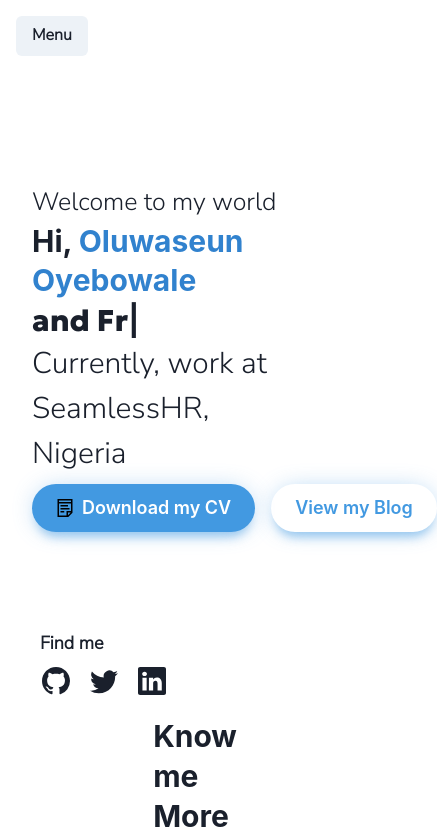
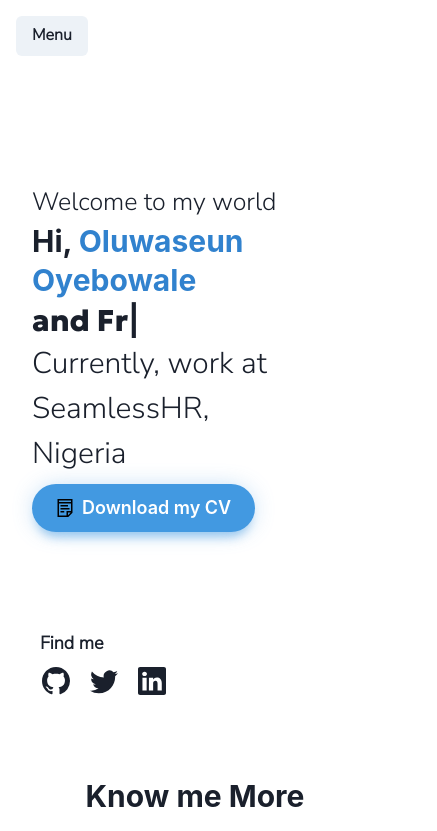
Before and after one commit to s3un/profile, a React (Create React App) app: page / in a window 390 px wide. Shown: the top 831 px of the page, 437 px wide, since content can reach past the window. Built offline with nearby package versions, Linux system fonts and the light colour scheme; a web font is replaced by a local one.

Commit message:
for small screen

```diff
--- a/src/Components/about.js
+++ b/src/Components/about.js
@@ -20,6 +20,7 @@ import { VisuallyHidden, VisuallyHiddenInput } from '@chakra-ui/react'
 
 export default function About() {
   const isLargeScreen = useBreakpointValue({ base: false, lg : true})
+  const isSmallScreen = useBreakpointValue({base: true, lg: false})
 
   return (
     <Flex >
@@ -30,7 +31,7 @@ export default function About() {
               <InViewWrapper variant={scaleInVariant(0.3, 1.5)}>
                 <Box position={"relative"}>
                 {isLargeScreen &&<Text className="newHeader" id="aboutme">About me</Text> }
-                  <Heading
+                {isLargeScreen && <Heading
                     // as={'span'}
                     position={"absolute"}
                     top={0}
@@ -53,7 +54,30 @@ export default function About() {
                     }}
                   >
                     Know me More
-                  </Heading>
+                  </Heading>}
+                  {isSmallScreen &&  <Heading
+                    // as={'span'}
+                    top={0}
+                    h={"100%"}
+                    w={"100%"}
+                    display={"flex"}
+                    justifyContent={"center"}
+                    alignItems={"center"}
+                    _after={{
+                      // content: "''",
+                      // width: "full",
+                      // height: useBreakpointValue({ base: "20%", md: "30%" }),
+                      // position: "absolute",
+                      // bottom: 1,
+                      // left: 0,
+                      // bg: "blue.400",
+                      // zIndex: -1,
+                      borderBottom: "4px",
+                      borderBottomColor: "blue.400",
+                    }}
+                  >
+                    Know me More
+                  </Heading> }
                 </Box>
               </InViewWrapper>
             </Center>
--- a/src/Components/contact.js
+++ b/src/Components/contact.js
@@ -29,6 +29,7 @@ export default function MyContact() {
   // const { hasCopied, onCopy } = useClipboard('example@example.com');
 
   const isLargeScreen = useBreakpointValue({ base: false, lg: true });
+  const isSmallScreen = useBreakpointValue({base: true, lg: false})
   return (
     <Flex mt={"60px"}>
       <Container maxW={{ lg: "container.lg" }}>
@@ -37,7 +38,7 @@ export default function MyContact() {
             <Center>
               <Box position={"relative"}>
                 {isLargeScreen && <h1 className="newHeader">Contact</h1>}
-                <Heading
+                {isLargeScreen && <Heading
                   // as={'span'}
                   position={"absolute"}
                   top={0}
@@ -52,7 +53,23 @@ export default function MyContact() {
                   }}
                 >
                   Get In touch
-                </Heading>
+                </Heading>}
+
+                {isSmallScreen && <Heading
+                  // as={'span'}
+                  top={0}
+                  h={"100%"}
+                  w={"100%"}
+                  display={"flex"}
+                  justifyContent={"center"}
+                  alignItems={"center"}
+                  _after={{
+                    borderBottom: "4px",
+                    borderBottomColor: "blue.400",
+                  }}
+                >
+                  Get In touch
+                </Heading>}
               </Box>
             </Center>
           </Heading>
--- a/src/Components/wall.js
+++ b/src/Components/wall.js
@@ -105,7 +105,7 @@ export default function Wall() {
                 </Button>
               </InViewWrapper>
               <InViewWrapper variant={BulletTextVariant(1.7, 0, 30)}>
-                <Button
+              {isLargeScreen && <Button
                   size="lg"
                   className="buttonSet"
                   bg={"whiteAlpha.300"}
@@ -122,7 +122,7 @@ export default function Wall() {
                   }}
                 >
                   View my Blog
-                </Button>
+                </Button>}
               </InViewWrapper>
             </Stack>
 
```
